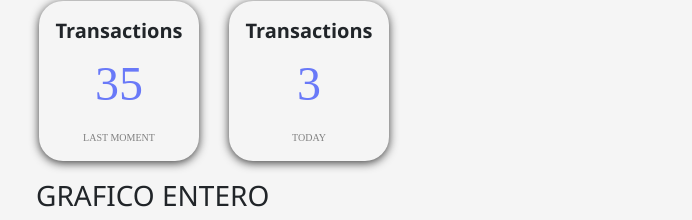
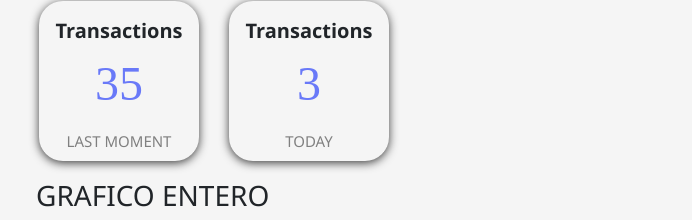
Before and after one commit to hannakpa/HP_crossPlatform, a React (Vite) app: page / in a window 1280 px wide. Shown: the part 171-391 px from the top of the page, without its empty margins (46-738 px from the left). Built offline with nearby package versions, Linux system fonts and the light colour scheme.

Commit message:
textCardsLighter

```diff
--- a/src/styles/fixed/app.css
+++ b/src/styles/fixed/app.css
@@ -50,10 +50,9 @@ font-family: 'Montserrat';
 }
 
 .desc-text{
-  font-family: 'Montserrat';
-    font-style: normal;
-    font-weight: 500;
-    font-size: 10px;
+
+    font-weight: lighter;
+    font-size: 15px;
 
       text-align: center;
       color: gray
```
